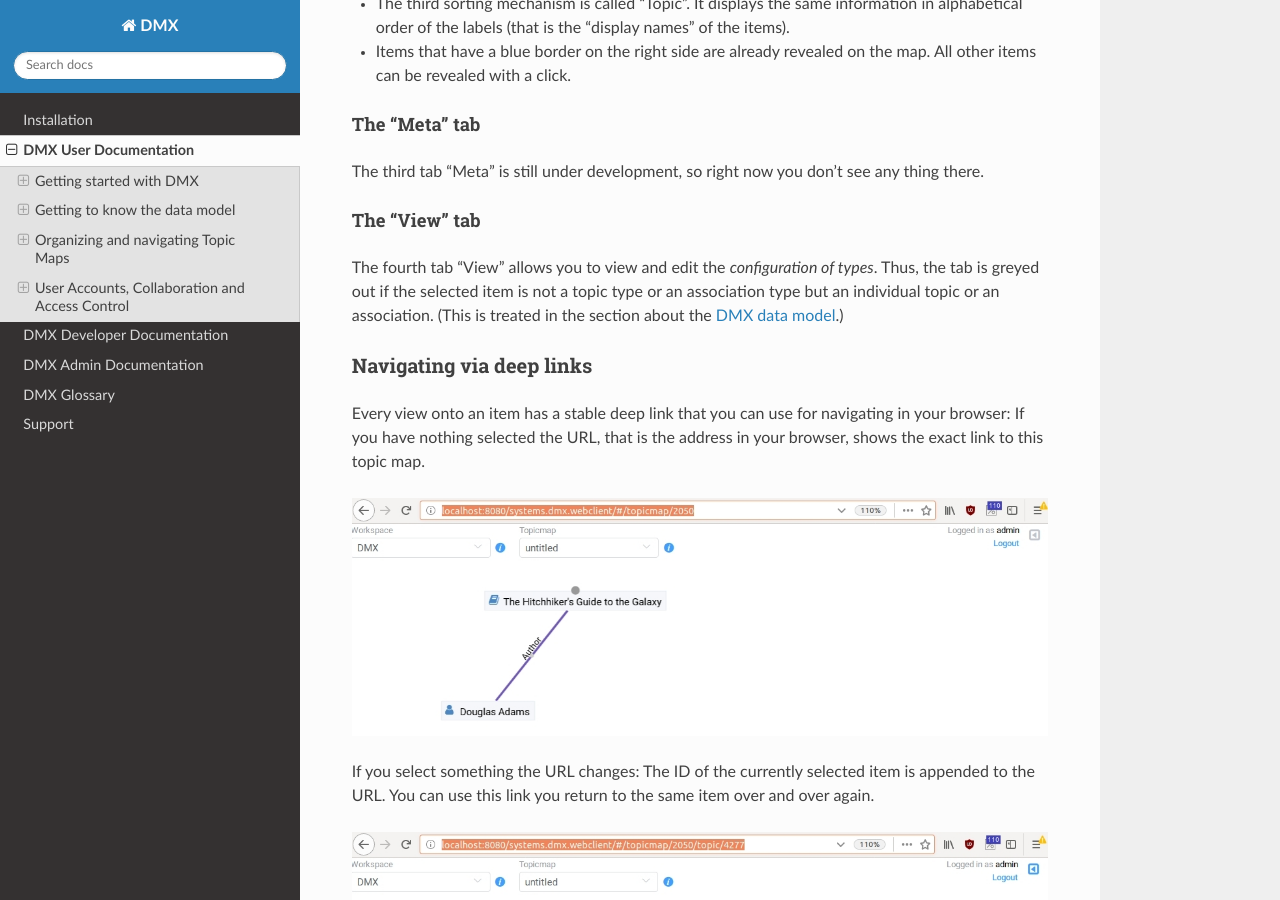
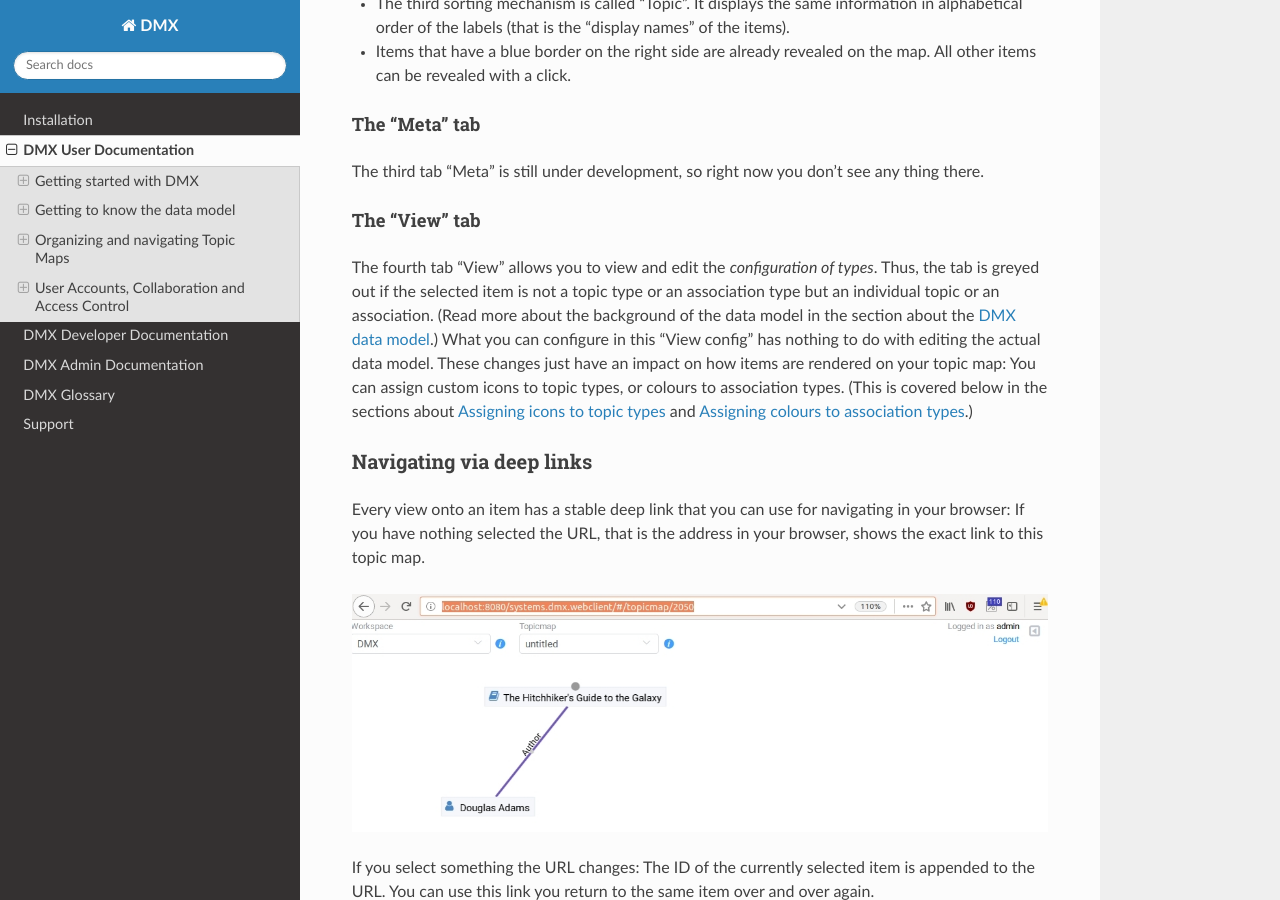
Before and after one commit to dmx-systems/dmx-documentation, a Sphinx documentation site: the page built from docs/user.rst, in a window 1280 px wide and 900 px high, scrolled down 13855 px. Built offline with Sphinx 7.4.7 and the Read the Docs theme 2.0.0, drawn with Linux system fonts in a browser that asks for light colours.

Commit message:
Precision of view configs tab

```diff
--- a/docs/user.rst
+++ b/docs/user.rst
@@ -189,7 +189,7 @@ Again, you can hide what you do not want to see in your map when you are done ex
 .. _user-create-your-first-topic-type-label:
 
 Create your first topic type
-===================================
+============================
 
 To create your own topic type with a few properties here is how to procede.
 Let's say you want to add a topic type "publication".
@@ -329,7 +329,11 @@ The "View" tab
 
 The fourth tab "View" allows you to view and edit the *configuration of types*.
 Thus, the tab is greyed out if the selected item is not a topic type or an association type but an individual topic or an association.
-(This is treated in the section about the :ref:`DMX data model<user-getting-to-know-the-data-model-label>`.)
+(Read more about the background of the data model in the section about the :ref:`DMX data model<user-getting-to-know-the-data-model-label>`.)
+What you can configure in this "View config" has nothing to do with editing the actual data model.
+These changes just have an impact on how items are rendered on your topic map:
+You can assign custom icons to topic types, or colours to association types.
+(This is covered below in the sections about :ref:`Assigning icons to topic types<user-topic-type-icons-label>` and :ref:`Assigning colours to association types<user-assoc-type-colour-label>`.)
 
 .. _user-navigating-topic-maps-via-deep-links-label:
 
```
